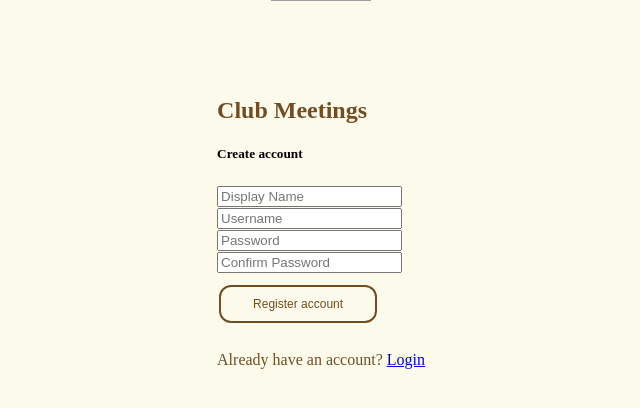
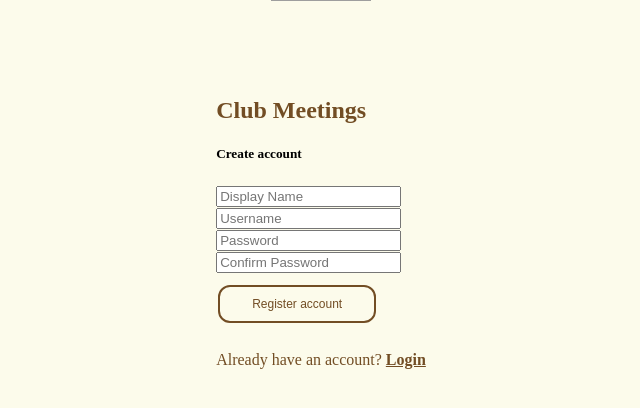
Before and after one commit to mikaylamorrison/treasurer-website, a Flask app: page /register/ in a window 1280 px wide. Shown: the part 169-577 px from the top of the page, without its empty margins (319-959 px from the left). Run offline with Flask 3, Linux system fonts and the light colour scheme; grey boxes are pictures that could not be loaded.

Commit message:
Update auth.html
added some classes

```diff
--- a/templates/auth.html
+++ b/templates/auth.html
@@ -18,13 +18,13 @@
             {% endwith %}
 
             <div>
-                <h2>Club Meetings</h2>
+                <h2 class="text">Club Meetings</h2>
                 <h5>{{ text }}</h5>
             </div>
 
             <!-- DISPLAY NAME (REGISTER PAGE ONLY) -->
             {% if request.path == '/register/' %}
-                <div class="form">
+                <div class="form register">
                     {{ form.displayname(placeholder="Display Name")}}
                 </div>
                     <!-- FIELD ERROR MESSAGES SPECIFIC -->
@@ -34,7 +34,7 @@
             {% endif %}
 
              <!-- USERNAME -->
-            <div class="form">
+            <div class="form register">
                 {{ form.username(placeholder="Username")}}
             </div>
 
@@ -48,7 +48,7 @@
             {% endfor%}
 
              <!-- PASSWORD -->
-            <div class="form">
+            <div class="form register">
                 {{ form.pwd(placeholder="Password")}}
             </div>
 
@@ -63,7 +63,7 @@
 
             <!-- CONFIRM PASSWORD (REGISTER PAGE ONLY) -->
             {% if request.path == '/register/' %}
-                <div class="form">
+                <div class="form register">
                     {{ form.cpwd(placeholder="Confirm Password")}}
                 </div>
 
@@ -78,16 +78,16 @@
             <div>
 
                 <div>
-                    <button type="submit" class="button"> {{ btn_action }} </button>
+                    <button type="submit" class="button register-login"> {{ btn_action }} </button>
                 </div>
 
                 <p>
                     {% if request.path != '/register/' %}
                         New here?
-                        <a href="{{url_for('register')}}">Create account</a>
+                        <a href="{{url_for('register')}}" class="login-create-account-link">Create account</a>
                     {% else %}
                         Already have an account?
-                        <a href="{{url_for('login')}}">Login</a>
+                        <a href="{{url_for('login')}}" class="login-create-account-link">Login</a>
                     {% endif %}
                 </p>
 
```
